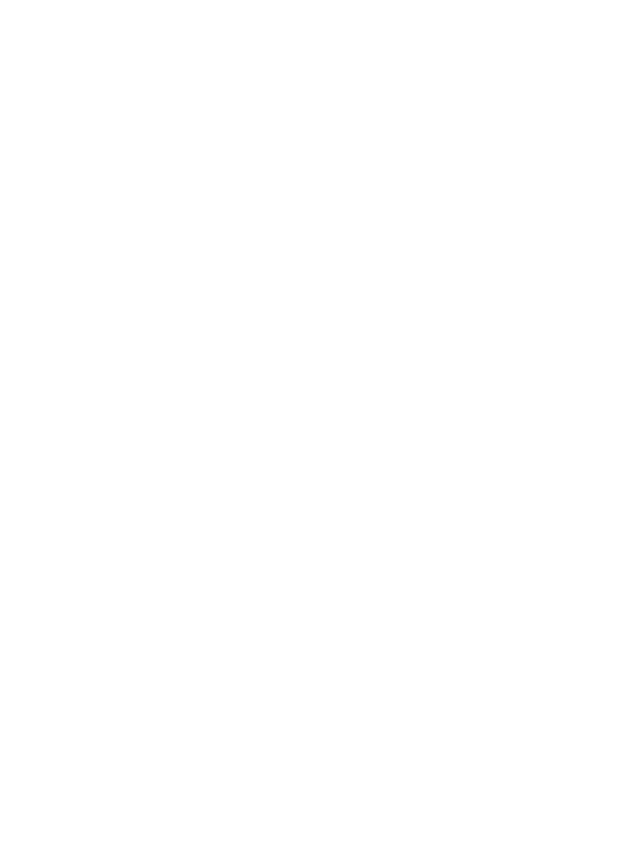
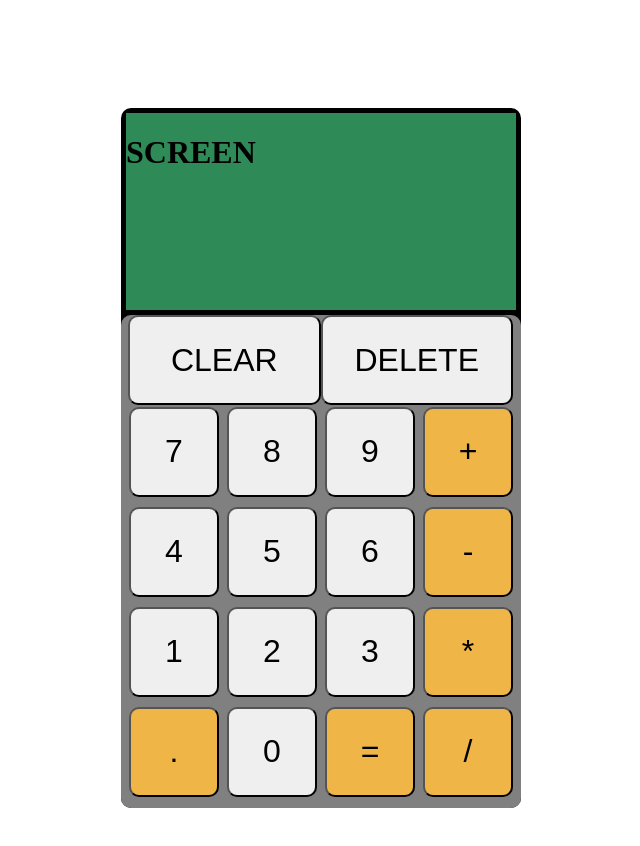
Before and after one commit to herbb100/Calculator, a plain HTML site: page index.html in a window 1280 px wide. Shown: the whole page, without its empty margins (319-959 px from the left). Before the commit the page ends 800 px from the top, so only its background shows below. Drawn offline with Linux system fonts and the light colour scheme.

Commit message:
Creating the calculator user interface with buttons to a acceptable level mainly using CSS

```diff
--- a/index.html
+++ b/index.html
@@ -7,7 +7,33 @@
     <link rel="stylesheet" href="style.css"
     </head>
     <body>
-
+        <div class="calc">
+            <div class="screen"><h1>SCREEN</h1></div>
+            <div class="bottomcontainer">
+                <div class="top">
+                    <button class="toplevel">CLEAR</button>
+                    <button class="toplevel">DELETE</button>
+                </div>
+                <div class="bottom">
+                    <button class="num">7</button>
+                    <button class="num">8</button>
+                    <button class="num">9</button>
+                    <button class="num operator">+</button>
+                    <button class="num">4</button>
+                    <button class="num">5</button>
+                    <button class="num">6</button>
+                    <button class="num operator">-</button>
+                    <button class="num">1</button>
+                    <button class="num">2</button>
+                    <button class="num">3</button>
+                    <button class="num operator">*</button>
+                    <button class="num operator">.</button>
+                    <button class="num">0</button>
+                    <button class="num operator">=</button>
+                    <button class="num operator">/</button>
+                </div>
+            </div>
+        </div>
     </body>
     <script src="script.js"></script>
 </html>
--- a/script.js
+++ b/script.js
@@ -13,3 +13,21 @@ function multiply (num1, num2){
 function divide(num1, num2){
     return num1 / num2;
 };
+
+let firstNum;
+let operator;
+let secondNum;
+
+function operate(operator, firstNum, secondNum){
+    if(operator === "+"){
+        console.log(add(firstNum, secondNum));
+    }else if( operator === "-"){
+        console.log(subtract(firstNum, secondNum));
+
+    }else if( operator === "*"){
+        console.log(multiply(firstNum, secondNum));
+
+    }else if( operator === "/"){
+        console.log(divide(firstNum, secondNum));
+    }
+}
--- a/style.css
+++ b/style.css
@@ -0,0 +1,79 @@
+body{
+    display: flex;
+    justify-content: center;
+    align-items: center;
+    padding: 100px 200px;
+
+}
+div.calc{
+    background-color: black;
+    border-radius: 10px;
+    height: 700px;
+    width: 400px;
+    display:flex;
+    flex-direction: column;
+    align-items: space-evenly;
+    /* border:3px solid blue */
+}
+
+div.screen{
+    background-color: seagreen;
+    height: 200px;
+    margin: 5px;
+}
+
+div.bottomcontainer{
+    background-color: grey;
+    height: 500px;
+    display: flex;
+    flex-wrap: wrap;
+    border-radius: 10px;
+}
+
+div.top{
+    width: 385px;
+    margin-left: 7px;
+    height: 90px;
+    display: flex;
+    flex-direction: row;
+    justify-content: space-evenly;
+
+}
+
+div.bottom{
+    display: flex;
+    flex-wrap: wrap;
+    width: 400px;
+    height: 400px;
+}
+
+button.num{
+    font-size: xx-large;
+    height: 90px;
+    width: 90px;
+    margin-left: 8px;
+    border-radius: 10px;
+}
+
+button.toplevel{
+    height:90px;
+    width:197px;
+    border-radius: 10px;
+    font-size: xx-large;
+}
+
+.num.operator{
+    background-color: rgb(240, 181, 71);
+}
+
+button.num.operator:hover{
+    background-color: rgb(187, 126, 12);
+}
+
+button.num:hover{
+    background-color: rgb(147, 143, 143);
+}
+
+button.toplevel:hover{
+    background-color: rgb(147, 143, 143);
+}
```
